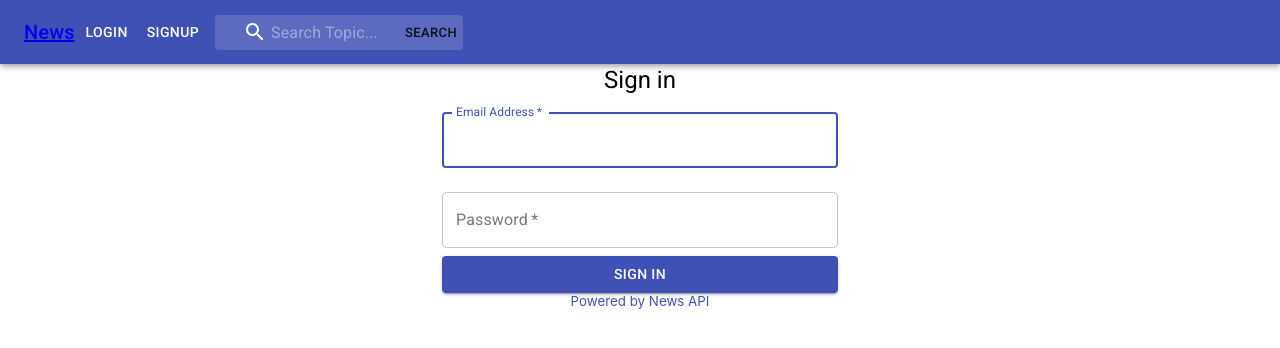
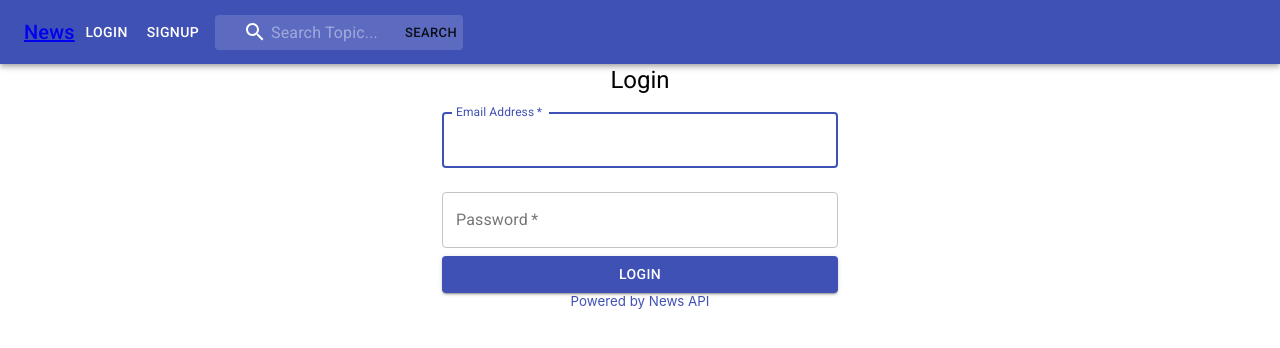
Before and after one commit to chknwaffles/news-search, a React (Create React App) app: page /login in a window 1280 px wide. Shown: the top 348 px of the page. Built offline with nearby package versions, Linux system fonts and the light colour scheme; no server answers.

Commit message:
combined forms

```diff
--- a/src/App.js
+++ b/src/App.js
@@ -5,58 +5,21 @@ import { BrowserRouter as Router, Switch, Route } from 'react-router-dom';
 import NavBar from './components/NavBar';
 import MainContainer from './containers/MainContainer';
 import Footer from './components/Footer';
-import LoginForm from './components/LoginForm'
-import SignUpForm from './components/SignUpForm'
+import Form from './components/Form'
 import UserPage from './components/UserPage';
-
-// class App extends React.Component {
-
-//   componentDidMount(){
-//     const token = localStorage.getItem("token")
-//     if(token){
-//       fetch("http://localhost:3000/auto_login", {
-// 				headers: {
-// 					"Authorization": token
-// 				}
-// 			})
-// 			.then(response => response.json())
-// 			.then(data => {
-// 				if (data.errors){
-// 					localStorage.removeItem("user_id")
-// 					alert(data.errors)
-// 				} else {
-// 					this.setState({
-// 						currentUser: data
-// 					})
-// 				}
-// 			})
-//     }
-//   }
 
 export default function App(props) {
   const [currentUser, setUser] = useState(null)
   const [searchTerm, setSearchTerm] = useState('')
   const [articles, setArticles] = useState([])
 
-  // useEffect(() => {
-  //   const token = localStorage.getItem("token")
-  //   if (token) {
-  //     fetch("http://localhost:3000/auto_login", {
-	// 			headers: {
-	// 				"Authorization": token
-	// 			}
-	// 		})
-	// 		.then(response => response.json())
-	// 		.then(data => {
-	// 			if (data.errors) {
-	// 				localStorage.removeItem("user_id")
-	// 				alert(data.errors)
-	// 			} else {
-  //         setUser(data)
-	// 			}
-	// 		})
-  //   }
-  // })
+  useEffect(() => {
+    fetch('http://localhost:3000/articles')
+    .then(r => r.json())
+    .then(data => {
+      setArticles(data)
+    })
+  }, [])
 
   const setCurrentUser = (user) => setUser(user)
   const logout = () => {
@@ -67,7 +30,7 @@ export default function App(props) {
 
   const handleSearchInput = (e) => setSearchTerm(e.target.value)
   const handleSearchSubmit = () => {
-    fetch(`$http://localhost:3000/articles/search/${searchTerm}`)
+    fetch(`http://localhost:3000/articles/search/${searchTerm}`)
     .then(r => r.json())
     .then(allArticles => {
       setArticles(allArticles)
@@ -87,8 +50,8 @@ export default function App(props) {
 
         <Switch>
           <Route exact path="/users/:id" component={UserPage} />
-          <Route exact path="/login" render={(routerProps) => <LoginForm setCurrentUser={setCurrentUser} {...routerProps}/>} />
-          <Route exact path="/signup" render={(routerProps) => <SignUpForm setCurrentUser={setCurrentUser} {...routerProps}/>} />
+          <Route exact path="/login" render={(routerProps) => <Form signup={false} setCurrentUser={setCurrentUser} {...routerProps}/>} />
+          <Route exact path="/signup" render={(routerProps) => <Form signup={true} setCurrentUser={setCurrentUser} {...routerProps}/>} />
           <Route path='/' render={routerProps => <MainContainer searchTerm={searchTerm} articles={articles} {...routerProps} />} />
         </Switch>
         <Footer />
--- a/src/components/Footer.js
+++ b/src/components/Footer.js
@@ -4,7 +4,7 @@ import Link from '@material-ui/core/Link';
 
 export default function Footer() {
     return (
-        <div>
+        <div className='footer'>
             <BottomNavigation>
                 <small>
                     <Link href='https://newsapi.org'>
--- /dev/null
+++ b/src/components/Form.js
@@ -0,0 +1,99 @@
+import React, { useState } from 'react'
+import Button from '@material-ui/core/Button';
+import TextField from '@material-ui/core/TextField';
+import Typography from '@material-ui/core/Typography';
+import Container from '@material-ui/core/Container';
+
+export default function Form(props) {
+    const [fields, setFields] = useState({})
+
+    const handleChange = (event) => setFields({...fields, [event.target.name]: event.target.value})
+
+    const handleSubmit = (event) => {
+        event.preventDefault()
+        if (props.signup) {
+            if(fields.password !== fields.passwordConfirmation) {
+                alert("Incorrect Passwords")
+                return
+            }
+        }
+
+        fetch('http://localhost:3000/login', {
+          method: 'POST',
+          headers: {
+            'Content-Type': 'application/json',
+            'Accept': 'application/json'
+          },
+          body: JSON.stringify(fields)
+        })
+        .then(response => response.json())
+        .then(data => {
+          if (data.errors) {
+            alert(data.errors)
+            console.log(data.errors)
+          } else {
+            localStorage.setItem("token", data.token)
+            props.setCurrentUser(data.user)
+            props.history.push(`/users/${data.user.id}`)
+          }
+        })
+    }
+
+    return (
+        <Container component="main" maxWidth="xs">
+          <Typography component="h1" variant="h5">
+            {props.signup ? 'Sign up' : 'Login'}
+          </Typography>
+          <form onSubmit={handleSubmit}>
+            <TextField
+              variant="outlined"
+              margin="normal"
+              required
+              fullWidth
+              label="Email Address"
+              name="email"
+              autoComplete="email"
+              autoFocus
+              value={fields.email}
+              onChange={handleChange}
+            />
+            <TextField
+              variant="outlined"
+              margin="normal"
+              required
+              fullWidth
+              name="password"
+              label="Password"
+              type="password"
+              value={fields.password}
+              onChange={handleChange}
+            />
+
+            { props.signup ?
+                <TextField
+                    variant="outlined"
+                    margin="normal"
+                    required
+                    fullWidth
+                    name="passwordConfirmation"
+                    label="Confirm Password"
+                    type="password"
+                    value={fields.passwordConfirmation}
+                    onChange={handleChange}
+                />
+                :
+                ""
+            }
+
+            <Button
+              type="submit"
+              fullWidth
+              variant="contained"
+              color="primary"
+            >
+              {props.signup ? 'Sign up' : 'Login'}
+            </Button>
+          </form>
+        </Container>
+    )
+}
--- a/src/components/LoginForm.js
+++ /dev/null
@@ -1,90 +0,0 @@
-import React from 'react';
-import Button from '@material-ui/core/Button';
-import TextField from '@material-ui/core/TextField';
-import Typography from '@material-ui/core/Typography';
-import Container from '@material-ui/core/Container';
-
-class LoginForm extends React.Component {
-  state = {
-    email: "",
-    password: "",
-  }
-
-  handleChange = (event) => {
-    this.setState({
-      [event.target.name]: event.target.value
-    })
-  }
-
-  handleSubmit = (event) => {
-    event.preventDefault()
-
-    fetch('http://localhost:3000/login', {
-      method: 'POST',
-      headers: {
-        'Content-Type': 'application/json',
-        'Accept': 'application/json'
-      },
-      body: JSON.stringify(this.state)
-    })
-    .then(response => response.json())
-    .then(data => {
-      if (data.errors) {
-        alert(data.errors)
-      } else {
-        localStorage.setItem("token", data.token)
-        this.props.setCurrentUser(data.user)
-        this.props.history.push(`/users/${data.user.id}`)
-      }
-    })
-  }
-
-  render() {
-    return (
-      <Container component="main" maxWidth="xs">
-        <Typography component="h1" variant="h5">
-          Sign in
-        </Typography>
-        <form onSubmit={this.handleSubmit}>
-          <TextField
-            variant="outlined"
-            margin="normal"
-            required
-            fullWidth
-            id="email"
-            label="Email Address"
-            name="email"
-            autoComplete="email"
-            autoFocus
-            value={this.state.email}
-            onChange={this.handleChange}
-          />
-          <TextField
-            variant="outlined"
-            margin="normal"
-            required
-            fullWidth
-            name="password"
-            label="Password"
-            type="password"
-            id="password"
-            autoComplete="current-password"
-            value={this.state.password}
-            onChange={this.handleChange}
-          />
-          <Button
-            type="submit"
-            fullWidth
-            variant="contained"
-            color="primary"
-          >
-            Sign In
-          </Button>
-        </form>
-      </Container>
-    )
-  }
-
-}
-
-export default LoginForm
--- a/src/components/NavBar.js
+++ b/src/components/NavBar.js
@@ -6,7 +6,7 @@ import Typography from '@material-ui/core/Typography';
 import InputBase from '@material-ui/core/InputBase';
 import { fade, makeStyles } from '@material-ui/core/styles';
 import SearchIcon from '@material-ui/icons/Search';
-import { BrowserRouter as Router, Link, Route } from 'react-router-dom';
+import { Link } from 'react-router-dom';
 
 const useStyles = makeStyles(theme => ({
   root: {
@@ -75,7 +75,7 @@ export default function NavBar({currentUser, logout, searchTerm, handleSearchInp
         <div className={classes.root}>
             <AppBar position="sticky">
                 <Toolbar>
-                    <Typography variant="h6" to='/' component={Link} >News</Typography>
+                    <Typography variant="h6" to='/' component={Link}> News </Typography>
                     {showProperButton()}
 
                     <div className={classes.search}>
--- a/src/components/SignUpForm.js
+++ /dev/null
@@ -1,106 +0,0 @@
-import React from 'react';
-import Button from '@material-ui/core/Button';
-import TextField from '@material-ui/core/TextField';
-import Typography from '@material-ui/core/Typography';
-import Container from '@material-ui/core/Container';
-
-
-class SignUpForm extends React.Component {
-  state = {
-    email: "",
-    password: "",
-    passwordConfirmation: "",
-  }
-
-  handleChange = (event) => {
-    this.setState({
-      [event.target.name]: event.target.value
-    })
-  }
-
-  createUser = () => {
-		fetch("http://localhost:3000/users", {
-			method: "POST",
-			headers: {
-				"Content-Type": "application/json",
-				"Accepts": "application/json",
-			},
-			body: JSON.stringify(this.state)
-		})
-		.then(response => response.json())
-		.then(data => {
-			if (data.errors){
-				alert(data.errors)
-			} else {
-				localStorage.setItem("token", data.token)
-				this.props.setCurrentUser(data.user)
-				this.props.history.push(`/users/${data.user.id}`)
-			}
-		})
-	}
-
-  handleSubmit = () => {
-    if(this.state.password === this.state.passwordConfirmation){
-      this.createUser()
-    } else {
-      alert("Incorrect Passwords")
-    }
-  }
-
-  render() {
-    return (
-      <Container component="main" maxWidth="xs">
-        <Typography component="h1" variant="h5">
-          Sign up
-        </Typography>
-        <form onSubmit={this.handleSubmit}>
-          <TextField
-            variant="outlined"
-            margin="normal"
-            required
-            fullWidth
-            label="Email Address"
-            name="email"
-            autoComplete="email"
-            autoFocus
-            value={this.state.email}
-            onChange={this.handleChange}
-          />
-          <TextField
-            variant="outlined"
-            margin="normal"
-            required
-            fullWidth
-            name="password"
-            label="Password"
-            type="password"
-            value={this.state.password}
-            onChange={this.handleChange}
-          />
-          <TextField
-            variant="outlined"
-            margin="normal"
-            required
-            fullWidth
-            name="passwordConfirmation"
-            label="Confirm Password"
-            type="password"
-            value={this.state.passwordConfirmation}
-            onChange={this.handleChange}
-          />
-          <Button
-            type="submit"
-            fullWidth
-            variant="contained"
-            color="primary"
-          >
-            Sign In
-          </Button>
-        </form>
-      </Container>
-    )
-  }
-
-}
-
-export default SignUpForm
```
Also changed, not shown: src/index.js (+2 -6 lines).
